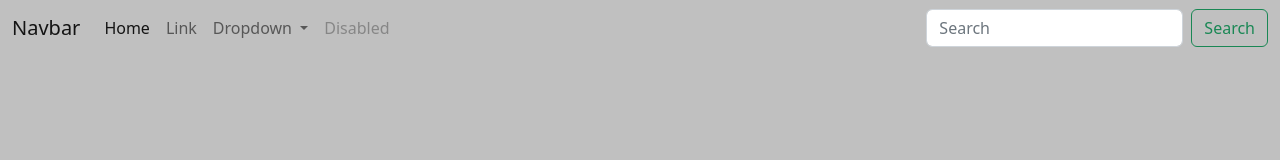
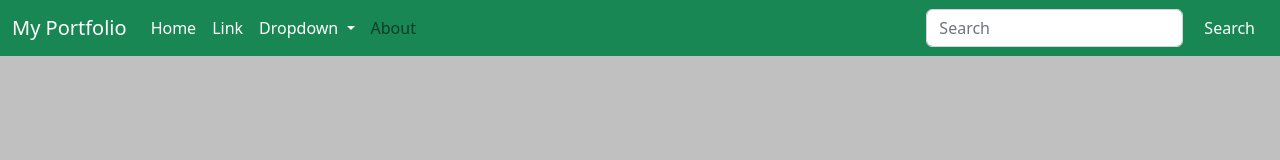
Before and after one commit to Shaqayeq-taheri/Project, a website: page index.html in a window 1280 px wide. Drawn offline with nearby package versions, Linux system fonts and the light colour scheme.

Commit message:
portfolio-initial commit

```diff
--- a/index.html
+++ b/index.html
@@ -5,28 +5,27 @@
     <meta http-equiv="X-UA-Compatible" content="IE=edge">
     <meta name="viewport" content="width=device-width, initial-scale=1.0">
    <link rel="stylesheet" href="./bootstrap/dist/css/bootstrap.min.css">
-   <script src="https://cdn.jsdelivr.net/npm/bootstrap@5.3.0-alpha1/dist/js/bootstrap.bundle.min.js" integrity="sha384-w76AqPfDkMBDXo30jS1Sgez6pr3x5MlQ1ZAGC+nuZB+EYdgRZgiwxhTBTkF7CXvN" crossorigin="anonymous"></script>
    <link rel="stylesheet" href="./style.css">
     <title>Document</title>
 </head>
 <body>
    <!-- nav from bootsrtap -->
-   <nav class="navbar navbar-expand-lg bg-body-tertiary">
+   <nav class="navbar navbar-expand-lg bg-success bg-body-tertiary">
     <div class="container-fluid">
-      <a class="navbar-brand" href="#">Navbar</a>
+      <a class="navbar-brand text-white" href="#">My Portfolio</a>
       <button class="navbar-toggler" type="button" data-bs-toggle="collapse" data-bs-target="#navbarSupportedContent" aria-controls="navbarSupportedContent" aria-expanded="false" aria-label="Toggle navigation">
         <span class="navbar-toggler-icon"></span>
       </button>
       <div class="collapse navbar-collapse" id="navbarSupportedContent">
         <ul class="navbar-nav me-auto mb-2 mb-lg-0">
           <li class="nav-item">
-            <a class="nav-link active" aria-current="page" href="#">Home</a>
+            <a class="nav-link active text-white" aria-current="page" href="#">Home</a>
           </li>
           <li class="nav-item">
-            <a class="nav-link" href="#">Link</a>
+            <a class="nav-link text-white" href="#">Link</a>
           </li>
           <li class="nav-item dropdown">
-            <a class="nav-link dropdown-toggle" href="#" role="button" data-bs-toggle="dropdown" aria-expanded="false">
+            <a class="nav-link dropdown-toggle text-white" href="#" role="button" data-bs-toggle="dropdown" aria-expanded="false">
               Dropdown
             </a>
             <ul class="dropdown-menu">
@@ -37,15 +36,19 @@
             </ul>
           </li>
           <li class="nav-item">
-            <a class="nav-link disabled">Disabled</a>
+            <a class="nav-link">About</a>
           </li>
         </ul>
         <form class="d-flex" role="search">
           <input class="form-control me-2" type="search" placeholder="Search" aria-label="Search">
-          <button class="btn btn-outline-success" type="submit">Search</button>
+          <button class="btn btn-outline-success text-white" type="submit">Search</button>
         </form>
       </div>
     </div>
   </nav>
+  <div>
+    <img src="" alt="">
+  </div>
+  <script src="./bootstrap/dist/js/bootstrap.bundle.min.js"></script>
 </body>
 </html>
--- a/style.css
+++ b/style.css
@@ -1,4 +1,5 @@
-@import url('./bootstrap/dist/js/bootstrap.bundle.js');
+
+
 body{
     margin: 0;
     background-color: silver;
```
